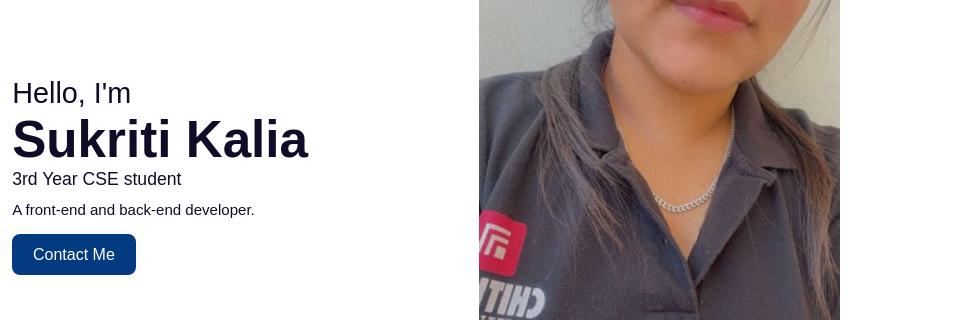
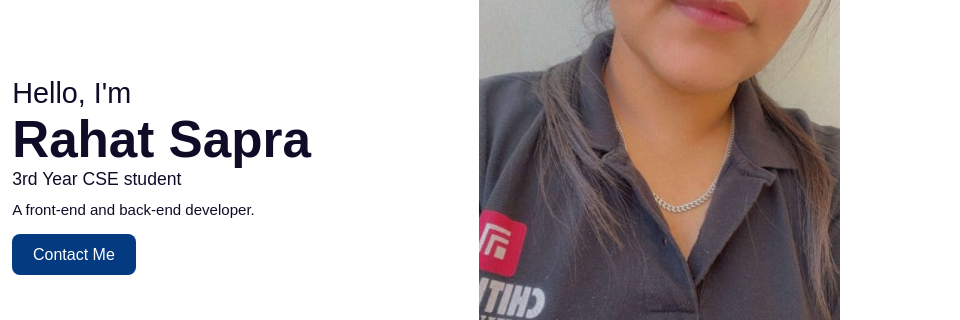
Before and after one commit to Rahat0029/portfolio, a plain HTML site: page index.html in a window 1280 px wide. Shown: the part 224-544 px from the top of the page, 222-1182 px from the left. Drawn offline with nearby package versions, Linux system fonts and the light colour scheme; a web font is replaced by a local one.

Commit message:
Update index.html

```diff
--- a/index.html
+++ b/index.html
@@ -50,7 +50,7 @@
     <!-- home content -->
     <div class="home-text">
     <span>Hello, I'm </span>
-    <h1>Sukriti Kalia</h1>
+    <h1>Rahat Sapra</h1>
     <h2>3rd Year CSE student</h2>
     <p>A front-end and back-end developer.</p>
     <!--contact button -->
```
